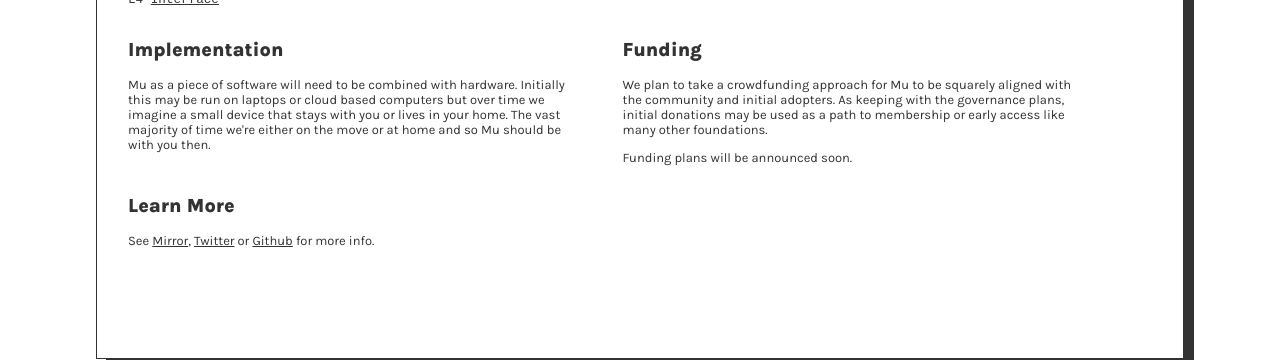
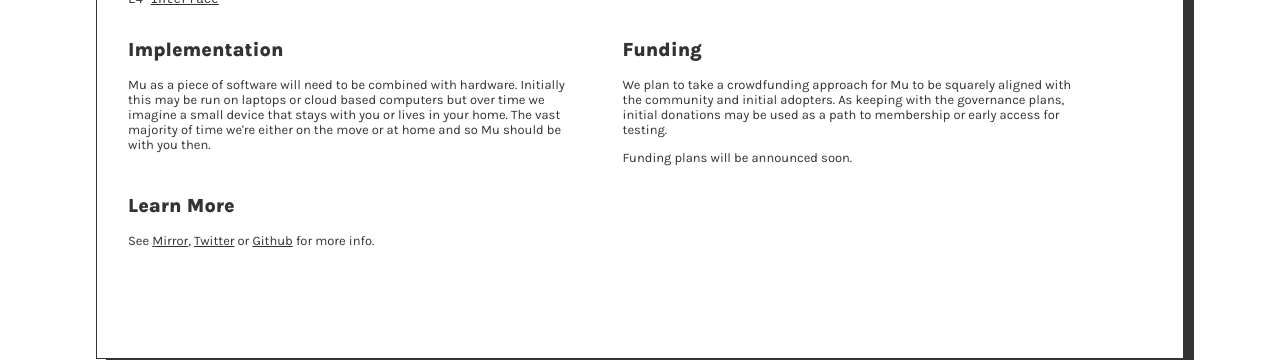
Before and after one commit to muxyz/website, a Jekyll site: the page built from index.md, in a window 1280 px wide. Shown: the part 891-1251 px from the top of the page. Built offline with Jekyll 4.4.1, drawn with Linux system fonts in a browser that asks for light colours.

Commit message:
Update index.md

```diff
--- a/index.md
+++ b/index.md
@@ -118,7 +118,7 @@ the move or at home and so Mu should be with you then.
 <p>
 We plan to take a crowdfunding approach for Mu to be squarely aligned with the community
 and initial adopters. As keeping with the governance plans, initial donations may
-be used as a path to membership or early access like many other foundations.
+be used as a path to membership or early access for testing.
 </p>
 <p>Funding plans will be announced soon.</p>
 </div>
```
